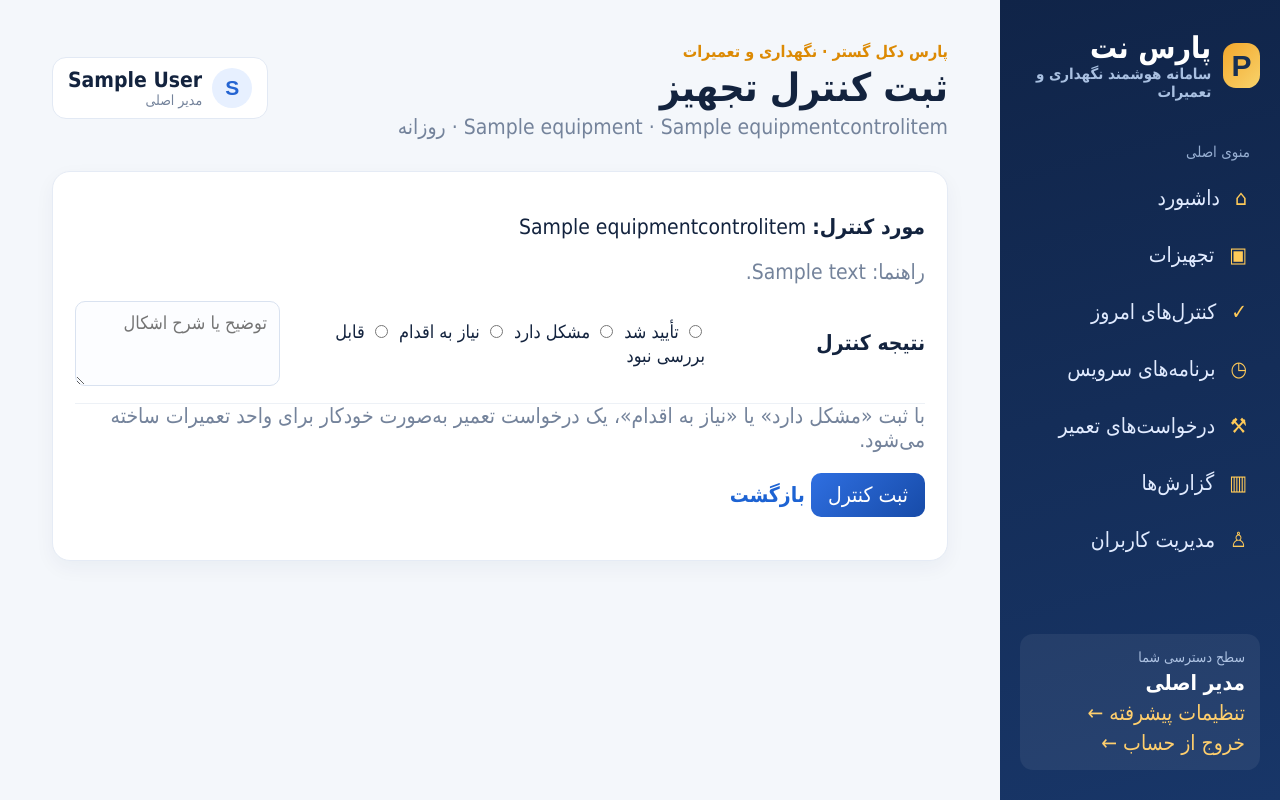
After one commit to mohammad4005/ParsNet, a Django app: page /controls/1/perform/ in a window 1280 px wide. The commit adds this page. Run offline with Django 5.2, Linux system fonts and the light colour scheme; a user stored in the database is signed in; tables that the repository leaves empty hold one stand-in row (values such as "Sample post").

Commit message:
Add equipment control service plan builder

```diff
--- a/maintenance/admin.py
+++ b/maintenance/admin.py
@@ -5,6 +5,8 @@ class ChecklistItemInline(admin.TabularInline): model=ChecklistItem; extra=1
 class ChecklistTemplateAdmin(admin.ModelAdmin): list_display=("name","category","active"); inlines=[ChecklistItemInline]
 @admin.register(Equipment)
 class EquipmentAdmin(admin.ModelAdmin): list_display=("code","name","category","location","criticality","status"); list_filter=("category","criticality","status"); search_fields=("code","name")
+@admin.register(EquipmentControlItem)
+class EquipmentControlItemAdmin(admin.ModelAdmin): list_display=("equipment", "title", "frequency", "next_due_date", "active"); list_filter=("frequency", "active"); search_fields=("equipment__name", "title")
 @admin.register(WorkOrder)
 class WorkOrderAdmin(admin.ModelAdmin): list_display=("id","title","equipment","priority","status","reported_at")
-admin.site.register([EquipmentCategory,MaintenancePlan,Inspection,InspectionResult])
+admin.site.register([EquipmentCategory,EquipmentControlLog,MaintenancePlan,Inspection,InspectionResult])
--- a/maintenance/templates/maintenance/base.html
+++ b/maintenance/templates/maintenance/base.html
@@ -1,4 +1,4 @@
 {% load static %}
 <!doctype html><html lang="fa" dir="rtl"><head><meta charset="utf-8"><meta name="viewport" content="width=device-width,initial-scale=1"><title>پارس نت | مدیریت تعمیرات</title><link rel="stylesheet" href="{% static 'maintenance/style.css' %}"></head>
-<body><aside><div class="brand"><span class="brand-mark">P</span><div>پارس نت<small>سامانه هوشمند نگهداری و تعمیرات</small></div></div><div class="site-label">منوی اصلی</div><nav><a href="{% url 'dashboard' %}"><i>⌂</i> داشبورد</a><a href="{% url 'equipment_list' %}"><i>▣</i> تجهیزات</a><a href="{% url 'plan_list' %}"><i>✓</i> سرویس‌های دوره‌ای</a><a href="{% url 'work_order_list' %}"><i>⚒</i> درخواست‌های تعمیر</a><a href="{% url 'reports' %}"><i>▥</i> گزارش‌ها</a>{% if user.is_superuser %}<a href="{% url 'user_list' %}"><i>♙</i> مدیریت کاربران</a>{% endif %}</nav><div class="side-bottom"><span>سطح دسترسی شما</span><b>{% if user.is_superuser %}مدیر اصلی{% else %}{{ user.groups.first|default:'کاربر سامانه' }}{% endif %}</b>{% if user.is_superuser %}<a href="/admin/">تنظیمات پیشرفته ←</a>{% endif %}<a href="{% url 'logout' %}">خروج از حساب ←</a></div></aside>
+<body><aside><div class="brand"><span class="brand-mark">P</span><div>پارس نت<small>سامانه هوشمند نگهداری و تعمیرات</small></div></div><div class="site-label">منوی اصلی</div><nav><a href="{% url 'dashboard' %}"><i>⌂</i> داشبورد</a><a href="{% url 'equipment_list' %}"><i>▣</i> تجهیزات</a><a href="{% url 'daily_controls' %}"><i>✓</i> کنترل‌های امروز</a><a href="{% url 'plan_list' %}"><i>◷</i> برنامه‌های سرویس</a><a href="{% url 'work_order_list' %}"><i>⚒</i> درخواست‌های تعمیر</a><a href="{% url 'reports' %}"><i>▥</i> گزارش‌ها</a>{% if user.is_superuser %}<a href="{% url 'user_list' %}"><i>♙</i> مدیریت کاربران</a>{% endif %}</nav><div class="side-bottom"><span>سطح دسترسی شما</span><b>{% if user.is_superuser %}مدیر اصلی{% else %}{{ user.groups.first|default:'کاربر سامانه' }}{% endif %}</b>{% if user.is_superuser %}<a href="/admin/">تنظیمات پیشرفته ←</a>{% endif %}<a href="{% url 'logout' %}">خروج از حساب ←</a></div></aside>
 <main><div class="page-shell"><header><div><span class="eyebrow">پارس دکل گستر · نگهداری و تعمیرات</span><h1>{% block heading %}داشبورد{% endblock %}</h1><p>{% block subtitle %}تصمیم‌های سریع‌تر با وضعیت زندهٔ تجهیزات.{% endblock %}</p></div><div class="user-chip"><span>{{ user.username|first|upper }}</span><div><b>{{ user.get_full_name|default:user.username }}</b><small>{% if user.is_superuser %}مدیر اصلی{% else %}کاربر سامانه{% endif %}</small></div></div></header>{% for message in messages %}<div class="message">✓ {{message}}</div>{% endfor %}{% block content %}{% endblock %}</div></main></body></html>
--- /dev/null
+++ b/maintenance/templates/maintenance/category_list.html
@@ -0,0 +1 @@
+{% extends 'maintenance/base.html' %}{% block heading %}دسته‌بندی تجهیزات{% endblock %}{% block subtitle %}دسته جدید بسازید تا هنگام ثبت تجهیز قابل انتخاب باشد.{% endblock %}{% block content %}<section class="two"><div class="panel"><h2>افزودن دسته جدید</h2><form method="post" class="quick-form">{% csrf_token %}{{form.as_p}}<button class="button">ثبت دسته</button></form></div><div class="panel"><h2>دسته‌های ثبت‌شده</h2>{% for category in categories %}<div class="row"><b>{{forloop.counter}}. {{category.name}}</b></div>{% empty %}<p class="empty">هنوز دسته‌ای ثبت نشده است.</p>{% endfor %}</div></section>{% endblock %}
--- /dev/null
+++ b/maintenance/templates/maintenance/daily_controls.html
@@ -0,0 +1 @@
+{% extends 'maintenance/base.html' %}{% load jalali_dates %}{% block heading %}کنترل‌های امروز{% endblock %}{% block subtitle %}فهرست روزانه به‌صورت خودکار از سررسید هر مورد کنترل ساخته می‌شود.{% endblock %}{% block content %}<div class="panel"><table><tr><th>تجهیز</th><th>مورد کنترل</th><th>تناوب</th><th>سررسید</th><th></th></tr>{% for item in controls %}<tr><td><b>{{item.equipment.name}}</b><small>{{item.equipment.code}}</small></td><td>{{item.title}}{% if item.help_text %}<small>{{item.help_text}}</small>{% endif %}</td><td>{{item.get_frequency_display}}</td><td>{{item.next_due_date|jalali}}</td><td><a class="button" href="{% url 'perform_control' item.id %}">ثبت نتیجه</a></td></tr>{% empty %}<tr><td colspan="5" class="empty">امروز مورد کنترلی سررسید نشده است.</td></tr>{% endfor %}</table></div>{% endblock %}
--- a/maintenance/templates/maintenance/equipment_list.html
+++ b/maintenance/templates/maintenance/equipment_list.html
@@ -1 +1 @@
-{% extends 'maintenance/base.html' %}{% block heading %}تجهیزات{% endblock %}{% block content %}<div class="toolbar"><form><input name="q" value="{{query}}" placeholder="نام یا کد تجهیز"><button>جست‌وجو</button></form><a class="button" href="{% url 'equipment_create' %}">+ ثبت تجهیز</a></div><div class="panel"><table><tr><th>کد</th><th>نام</th><th>دسته</th><th>محل</th><th>اهمیت</th><th>وضعیت</th><th></th></tr>{% for item in items %}<tr><td>{{item.code}}</td><td><b>{{item.name}}</b></td><td>{{item.category}}</td><td>{{item.location|default:'—'}}</td><td>{{item.get_criticality_display}}</td><td>{{item.get_status_display}}</td><td><a class="text-link" href="{% url 'equipment_detail' item.id %}">مشاهده و کنترل ←</a></td></tr>{% empty %}<tr><td colspan="7" class="empty">هنوز تجهیزی ثبت نشده است.</td></tr>{% endfor %}</table></div>{% endblock %}
+{% extends 'maintenance/base.html' %}{% block heading %}تجهیزات{% endblock %}{% block content %}<div class="toolbar"><form><input name="q" value="{{query}}" placeholder="نام یا کد تجهیز"><button>جست‌وجو</button></form><div><a class="button" href="{% url 'category_list' %}">دسته‌بندی تجهیزات</a> <a class="button" href="{% url 'equipment_create' %}">+ ثبت تجهیز</a></div></div><div class="panel"><table><tr><th>کد</th><th>نام</th><th>دسته</th><th>محل</th><th>اهمیت</th><th>وضعیت</th><th></th></tr>{% for item in items %}<tr><td>{{item.code}}</td><td><b>{{item.name}}</b></td><td>{{item.category}}</td><td>{{item.location|default:'—'}}</td><td>{{item.get_criticality_display}}</td><td>{{item.get_status_display}}</td><td><a class="text-link" href="{% url 'equipment_detail' item.id %}">مشاهده و کنترل ←</a></td></tr>{% empty %}<tr><td colspan="7" class="empty">هنوز تجهیزی ثبت نشده است.</td></tr>{% endfor %}</table></div>{% endblock %}
--- a/maintenance/templates/maintenance/inspection.html
+++ b/maintenance/templates/maintenance/inspection.html
@@ -1 +1 @@
-{% extends 'maintenance/base.html' %}{% block heading %}چک‌لیست: {{plan.equipment.name}}{% endblock %}{% block content %}<form method="post" class="panel">{% csrf_token %}<p>{{plan.checklist.name}} · موارد زیر را با چند تیک ساده تکمیل کنید.</p>{% for item in items %}<div class="check-row"><b>{{forloop.counter}}. {{item.title}}<small>{{item.help_text}}</small></b><div><label><input required type="radio" name="item_{{item.id}}" value="pass"> تأیید شد</label><label><input type="radio" name="item_{{item.id}}" value="issue"> مشکل دارد</label><label><input type="radio" name="item_{{item.id}}" value="action"> نیاز به اقدام</label><label><input type="radio" name="item_{{item.id}}" value="na"> قابل بررسی نبود</label></div><input name="note_{{item.id}}" placeholder="توضیح اختیاری"></div>{% empty %}<p class="empty">از بخش مدیریت سیستم، موارد چک‌لیست را اضافه کنید.</p>{% endfor %}<textarea name="notes" placeholder="یادداشت کلی" rows="3"></textarea><p><button class="button">ثبت چک‌لیست</button></p></form>{% endblock %}
+{% extends 'maintenance/base.html' %}{% block heading %}برنامه سرویس: {{plan.display_name}}{% endblock %}{% block content %}<form method="post" class="panel">{% csrf_token %}<p>{{plan.equipment.name}} · {{plan.get_frequency_display}} · موارد انتخاب‌شده را ثبت کنید.</p>{% for item in items %}<div class="check-row"><b>{{forloop.counter}}. {{item.title}}<small>{{item.help_text}}</small></b><div><label><input required type="radio" name="item_{{item.id}}" value="pass"> تأیید شد</label><label><input type="radio" name="item_{{item.id}}" value="issue"> مشکل دارد</label><label><input type="radio" name="item_{{item.id}}" value="action"> نیاز به اقدام</label><label><input type="radio" name="item_{{item.id}}" value="na"> قابل بررسی نبود</label></div><input name="note_{{item.id}}" placeholder="توضیح اختیاری"></div>{% empty %}<p class="empty">موردی برای این برنامه انتخاب نشده است.</p>{% endfor %}<textarea name="notes" placeholder="یادداشت کلی" rows="3"></textarea><p><button class="button">ثبت چک‌لیست</button></p></form>{% endblock %}
--- /dev/null
+++ b/maintenance/templates/maintenance/perform_control.html
@@ -0,0 +1 @@
+{% extends 'maintenance/base.html' %}{% load jalali_dates %}{% block heading %}ثبت کنترل تجهیز{% endblock %}{% block subtitle %}{{item.equipment.name}} · {{item.title}} · {{item.get_frequency_display}}{% endblock %}{% block content %}<form method="post" class="panel">{% csrf_token %}<p><b>مورد کنترل:</b> {{item.title}}</p>{% if item.help_text %}<p class="muted">راهنما: {{item.help_text}}</p>{% endif %}<div class="check-row"><b>نتیجه کنترل</b><div><label><input required type="radio" name="result" value="pass"> تأیید شد</label><label><input type="radio" name="result" value="issue"> مشکل دارد</label><label><input type="radio" name="result" value="action"> نیاز به اقدام</label><label><input type="radio" name="result" value="na"> قابل بررسی نبود</label></div><textarea name="note" rows="3" placeholder="توضیح یا شرح اشکال"></textarea></div><p class="muted">با ثبت «مشکل دارد» یا «نیاز به اقدام»، یک درخواست تعمیر به‌صورت خودکار برای واحد تعمیرات ساخته می‌شود.</p><p><button class="button">ثبت کنترل</button> <a class="text-link" href="{% url 'daily_controls' %}">بازگشت</a></p></form>{% endblock %}
--- a/maintenance/templates/maintenance/plan_list.html
+++ b/maintenance/templates/maintenance/plan_list.html
@@ -1 +1 @@
-{% extends 'maintenance/base.html' %}{% load jalali_dates %}{% block heading %}سرویس‌های دوره‌ای{% endblock %}{% block content %}<div class="toolbar"><span>برای هر تجهیز چک‌لیست و تناوب سرویس تعریف کنید.</span><a class="button" href="{% url 'plan_create' %}">+ برنامه سرویس</a></div><div class="panel"><table><tr><th>تجهیز</th><th>چک‌لیست</th><th>تناوب</th><th>سررسید</th><th></th></tr>{% for plan in plans %}<tr><td>{{plan.equipment.name}}</td><td>{{plan.checklist.name}}</td><td>{{plan.get_frequency_display}}</td><td>{{plan.next_due_date|jalali}}</td><td><a class="button" href="{% url 'inspect_plan' plan.id %}">اجرای چک‌لیست</a></td></tr>{% empty %}<tr><td colspan="5" class="empty">برنامه‌ای ثبت نشده است.</td></tr>{% endfor %}</table></div>{% endblock %}
+{% extends 'maintenance/base.html' %}{% load jalali_dates %}{% block heading %}سرویس‌های دوره‌ای{% endblock %}{% block content %}<div class="toolbar"><span>برنامه‌ها از داخل صفحه هر تجهیز و با انتخاب موارد کنترل آن ساخته می‌شوند.</span><a class="button" href="{% url 'equipment_list' %}">رفتن به تجهیزات</a></div><div class="panel"><table><tr><th>تجهیز</th><th>نام برنامه</th><th>تناوب</th><th>سررسید</th><th></th></tr>{% for plan in plans %}<tr><td>{{plan.equipment.name}}</td><td>{{plan.display_name}}</td><td>{{plan.get_frequency_display}}</td><td>{{plan.next_due_date|jalali}}</td><td><a class="button" href="{% url 'inspect_plan' plan.id %}">اجرای برنامه</a></td></tr>{% empty %}<tr><td colspan="5" class="empty">برنامه‌ای ثبت نشده است.</td></tr>{% endfor %}</table></div>{% endblock %}
--- a/maintenance/urls.py
+++ b/maintenance/urls.py
@@ -1,3 +1,3 @@
 from django.urls import path
 from . import views
-urlpatterns=[path("",views.dashboard,name="dashboard"),path("equipment/",views.equipment_list,name="equipment_list"),path("equipment/new/",views.equipment_create,name="equipment_create"),path("equipment/<int:pk>/",views.equipment_detail,name="equipment_detail"),path("equipment/<int:pk>/check-item/",views.equipment_add_check_item,name="equipment_add_check_item"),path("plans/",views.plan_list,name="plan_list"),path("plans/new/",views.plan_create,name="plan_create"),path("plans/<int:pk>/inspect/",views.inspect_plan,name="inspect_plan"),path("work-orders/",views.work_order_list,name="work_order_list"),path("work-orders/new/",views.work_order_create,name="work_order_create"),path("reports/",views.reports,name="reports"),path("users/",views.user_list,name="user_list"),path("users/new/",views.user_create,name="user_create")]
+urlpatterns=[path("",views.dashboard,name="dashboard"),path("equipment/",views.equipment_list,name="equipment_list"),path("equipment/new/",views.equipment_create,name="equipment_create"),path("equipment/categories/",views.category_list,name="category_list"),path("equipment/<int:pk>/",views.equipment_detail,name="equipment_detail"),path("equipment/<int:pk>/check-item/",views.equipment_add_check_item,name="equipment_add_check_item"),path("equipment/<int:pk>/service-plan/",views.equipment_create_service_plan,name="equipment_create_service_plan"),path("controls/today/",views.daily_controls,name="daily_controls"),path("controls/<int:pk>/perform/",views.perform_control,name="perform_control"),path("plans/",views.plan_list,name="plan_list"),path("plans/new/",views.plan_create,name="plan_create"),path("plans/<int:pk>/inspect/",views.inspect_plan,name="inspect_plan"),path("work-orders/",views.work_order_list,name="work_order_list"),path("work-orders/new/",views.work_order_create,name="work_order_create"),path("reports/",views.reports,name="reports"),path("users/",views.user_list,name="user_list"),path("users/new/",views.user_create,name="user_create")]
--- a/maintenance/views.py
+++ b/maintenance/views.py
@@ -5,14 +5,17 @@ from django.contrib.auth.decorators import login_required, user_passes_test
 from django.db.models import Count,Sum,Min
 from django.shortcuts import get_object_or_404,redirect,render
 from django.utils import timezone
-from .forms import AppUserForm,EquipmentForm,MaintenancePlanForm,WorkOrderForm
-from .models import ChecklistItem,ChecklistTemplate,Equipment,Inspection,InspectionResult,MaintenancePlan,WorkOrder
+from .forms import AppUserForm,EquipmentCategoryForm,EquipmentControlItemForm,EquipmentForm,EquipmentServicePlanForm,MaintenancePlanForm,WorkOrderForm
+from .models import ChecklistItem,ChecklistTemplate,Equipment,EquipmentCategory,EquipmentControlItem,EquipmentControlLog,Inspection,InspectionResult,MaintenancePlan,WorkOrder
 manager_required = user_passes_test(lambda u: u.is_superuser or u.groups.filter(name__in=["مدیر اصلی", "سرپرست نت"]).exists())
+
+CONTROL_FREQUENCY_DAYS = {"daily": 1, "weekly": 7, "biweekly": 14, "monthly": 30, "bimonthly": 60, "quarterly": 91, "semiannual": 182, "annual": 365}
 
 @login_required
 def dashboard(request):
     today=timezone.localdate(); due=MaintenancePlan.objects.filter(active=True,next_due_date__lte=today).select_related("equipment","checklist")
-    return render(request,"maintenance/dashboard.html",{"equipment_count":Equipment.objects.count(),"critical_count":Equipment.objects.filter(criticality="high").count(),"open_orders":WorkOrder.objects.exclude(status="done").count(),"due_plans":due[:6],"recent_orders":WorkOrder.objects.select_related("equipment")[:6]})
+    due_controls=EquipmentControlItem.objects.filter(active=True,next_due_date__lte=today).select_related("equipment")
+    return render(request,"maintenance/dashboard.html",{"equipment_count":Equipment.objects.count(),"critical_count":Equipment.objects.filter(criticality="high").count(),"open_orders":WorkOrder.objects.exclude(status="done").count(),"due_plans":due[:6],"due_controls":due_controls[:6],"due_controls_count":due_controls.count(),"recent_orders":WorkOrder.objects.select_related("equipment")[:6]})
 @login_required
 def equipment_list(request):
     items=Equipment.objects.select_related("category");q=request.GET.get("q","").strip()
@@ -25,22 +28,73 @@ def equipment_create(request):
     if request.method=="POST" and form.is_valid(): form.save();messages.success(request,"تجهیز جدید ثبت شد.");return redirect("equipment_list")
     return render(request,"maintenance/form.html",{"form":form,"title":"ثبت تجهیز جدید","submit":"ثبت تجهیز"})
 @login_required
+@manager_required
+def category_list(request):
+    form = EquipmentCategoryForm(request.POST or None)
+    if request.method == "POST" and form.is_valid():
+        form.save(); messages.success(request, "دسته تجهیز اضافه شد."); return redirect("category_list")
+    return render(request, "maintenance/category_list.html", {"form": form, "categories": EquipmentCategory.objects.order_by("name")})
+@login_required
 def equipment_detail(request,pk):
     equipment=get_object_or_404(Equipment.objects.select_related("category"),pk=pk)
-    plans=MaintenancePlan.objects.filter(equipment=equipment).select_related("checklist")
-    items=ChecklistItem.objects.filter(template__maintenanceplan__equipment=equipment).distinct()
-    return render(request,"maintenance/equipment_detail.html",{"equipment":equipment,"plans":plans,"items":items})
+    plans=MaintenancePlan.objects.filter(equipment=equipment).select_related("checklist").prefetch_related("checklist__items")
+    items=equipment.control_items.all()
+    return render(request,"maintenance/equipment_detail.html",{"equipment":equipment,"plans":plans,"items":items,"today":timezone.localdate(),"control_form":EquipmentControlItemForm(initial={"next_due_date": timezone.localdate()}),"service_plan_form":EquipmentServicePlanForm(equipment=equipment)})
 @login_required
 @manager_required
 def equipment_add_check_item(request,pk):
     equipment=get_object_or_404(Equipment,pk=pk)
-    title=request.POST.get("title","").strip()
-    if title:
-        checklist,_=ChecklistTemplate.objects.get_or_create(name=f"کنترل‌های اختصاصی {equipment.name}",category=equipment.category)
-        ChecklistItem.objects.create(template=checklist,title=title,order=checklist.items.count()+1)
-        MaintenancePlan.objects.get_or_create(equipment=equipment,checklist=checklist,defaults={"frequency":"monthly","next_due_date":timezone.localdate()})
-        messages.success(request,"مورد کنترل به چک‌لیست این دستگاه اضافه شد.")
+    form = EquipmentControlItemForm(request.POST)
+    if form.is_valid():
+        item=form.save(commit=False); item.equipment=equipment; item.order=equipment.control_items.count()+1; item.save()
+        messages.success(request,"مورد کنترل به فهرست همین دستگاه اضافه شد؛ هیچ برنامه سرویس جدیدی ایجاد نشد.")
+    else:
+        messages.error(request,"مورد کنترل ثبت نشد؛ اطلاعات واردشده را بررسی کنید.")
     return redirect("equipment_detail",pk=equipment.pk)
+@login_required
+@manager_required
+def equipment_create_service_plan(request, pk):
+    equipment = get_object_or_404(Equipment, pk=pk)
+    form = EquipmentServicePlanForm(request.POST, equipment=equipment)
+    if form.is_valid():
+        name = form.cleaned_data["name"]
+        selected_items = list(form.cleaned_data["control_items"])
+        checklist = ChecklistTemplate.objects.create(name=f"{equipment.code} | {name}", category=equipment.category)
+        for order, control in enumerate(selected_items, start=1):
+            ChecklistItem.objects.create(template=checklist, title=control.title, help_text=control.help_text, order=order)
+        MaintenancePlan.objects.create(
+            equipment=equipment, checklist=checklist, service_name=name,
+            frequency=form.cleaned_data["frequency"], next_due_date=form.cleaned_data["next_due_date"],
+        )
+        messages.success(request, f"برنامه سرویس «{name}» از {len(selected_items)} مورد کنترل ساخته شد.")
+    else:
+        messages.error(request, "برنامه سرویس ثبت نشد؛ اطلاعات را بررسی کنید.")
+    return redirect("equipment_detail", pk=equipment.pk)
+@login_required
+def daily_controls(request):
+    today=timezone.localdate()
+    controls=EquipmentControlItem.objects.filter(active=True,next_due_date__lte=today).select_related("equipment")
+    return render(request,"maintenance/daily_controls.html",{"controls":controls,"today":today})
+@login_required
+def perform_control(request,pk):
+    item=get_object_or_404(EquipmentControlItem.objects.select_related("equipment"),pk=pk,active=True)
+    if request.method == "POST":
+        result=request.POST.get("result")
+        note=request.POST.get("note", "").strip()
+        if result not in EquipmentControlLog.Result.values:
+            messages.error(request, "نتیجه کنترل را انتخاب کنید.")
+        else:
+            log=EquipmentControlLog.objects.create(control_item=item,result=result,note=note)
+            if result in {"issue", "action"}:
+                log.work_order=WorkOrder.objects.create(equipment=item.equipment,title=f"پیگیری کنترل: {item.title}",description=(note or f"در کنترل دوره‌ای «{item.title}» نتیجه «{log.get_result_display()}» ثبت شده است."),priority="normal")
+                log.save(update_fields=["work_order"])
+                messages.warning(request, "کنترل ثبت شد و درخواست تعمیر برای واحد تعمیرات ایجاد شد.")
+            else:
+                messages.success(request, "کنترل با موفقیت ثبت شد.")
+            item.next_due_date = max(item.next_due_date, timezone.localdate()) + timedelta(days=CONTROL_FREQUENCY_DAYS[item.frequency])
+            item.save(update_fields=["next_due_date"])
+            return redirect("daily_controls")
+    return render(request,"maintenance/perform_control.html",{"item":item})
 @login_required
 def plan_list(request): return render(request,"maintenance/plan_list.html",{"plans":MaintenancePlan.objects.select_related("equipment","checklist")})
 @login_required
@@ -57,8 +111,8 @@ def inspect_plan(request,pk):
         for item in items:
             result=request.POST.get(f"item_{item.id}");note=request.POST.get(f"note_{item.id}","")
             if result: InspectionResult.objects.create(inspection=inspection,item=item,result=result,note=note);issue|=result in {"issue","action"}
-        if issue: WorkOrder.objects.create(equipment=plan.equipment,title=f"پیگیری سرویس: {plan.checklist.name}",description="مورد نیازمند اقدام در چک‌لیست سرویس ثبت شده است.")
-        days={"daily":1,"weekly":7,"monthly":30,"semiannual":182,"annual":365}[plan.frequency];plan.next_due_date+=timedelta(days=days);plan.save(update_fields=["next_due_date"]);messages.success(request,"چک‌لیست ثبت و سرویس بعدی به‌روزرسانی شد.");return redirect("dashboard")
+        if issue: WorkOrder.objects.create(equipment=plan.equipment,title=f"پیگیری سرویس: {plan.display_name}",description="مورد نیازمند اقدام در چک‌لیست سرویس ثبت شده است.")
+        days={"daily":1,"weekly":7,"biweekly":14,"monthly":30,"bimonthly":60,"quarterly":91,"semiannual":182,"annual":365}[plan.frequency];plan.next_due_date+=timedelta(days=days);plan.save(update_fields=["next_due_date"]);messages.success(request,"چک‌لیست ثبت و سرویس بعدی به‌روزرسانی شد.");return redirect("dashboard")
     return render(request,"maintenance/inspection.html",{"plan":plan,"items":items})
 @login_required
 def work_order_list(request): return render(request,"maintenance/work_order_list.html",{"orders":WorkOrder.objects.select_related("equipment")})
```
Also changed, not shown: maintenance/forms.py (+57 -1 lines), maintenance/models.py (+54 -1 lines), maintenance/templates/maintenance/dashboard.html (+1 -1 lines), maintenance/templates/maintenance/equipment_detail.html (+1 -1 lines), maintenance/migrations/0002_equipmentcontrolitem_equipmentcontrollog.py (added), maintenance/migrations/0003_copy_existing_plan_items_to_equipment_controls.py (added), maintenance/migrations/0004_maintenanceplan_service_name_and_more.py (added).
